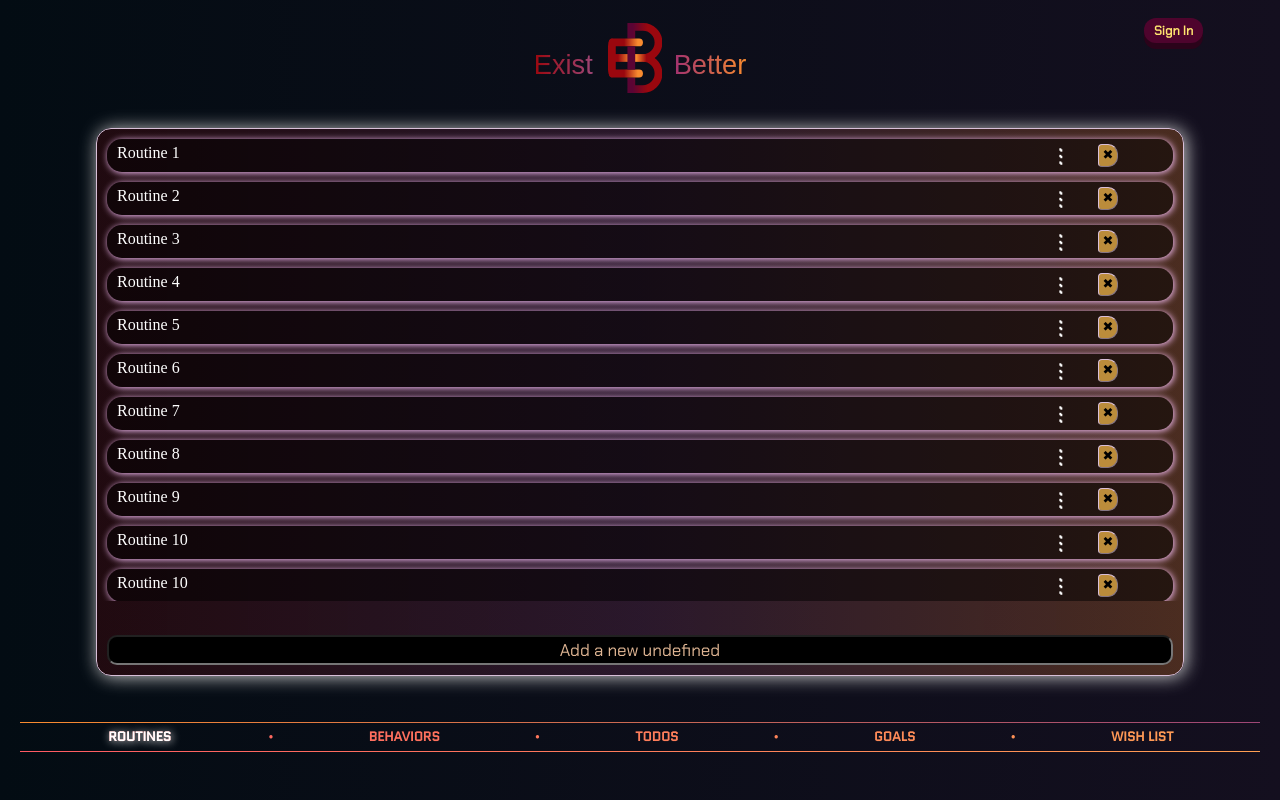
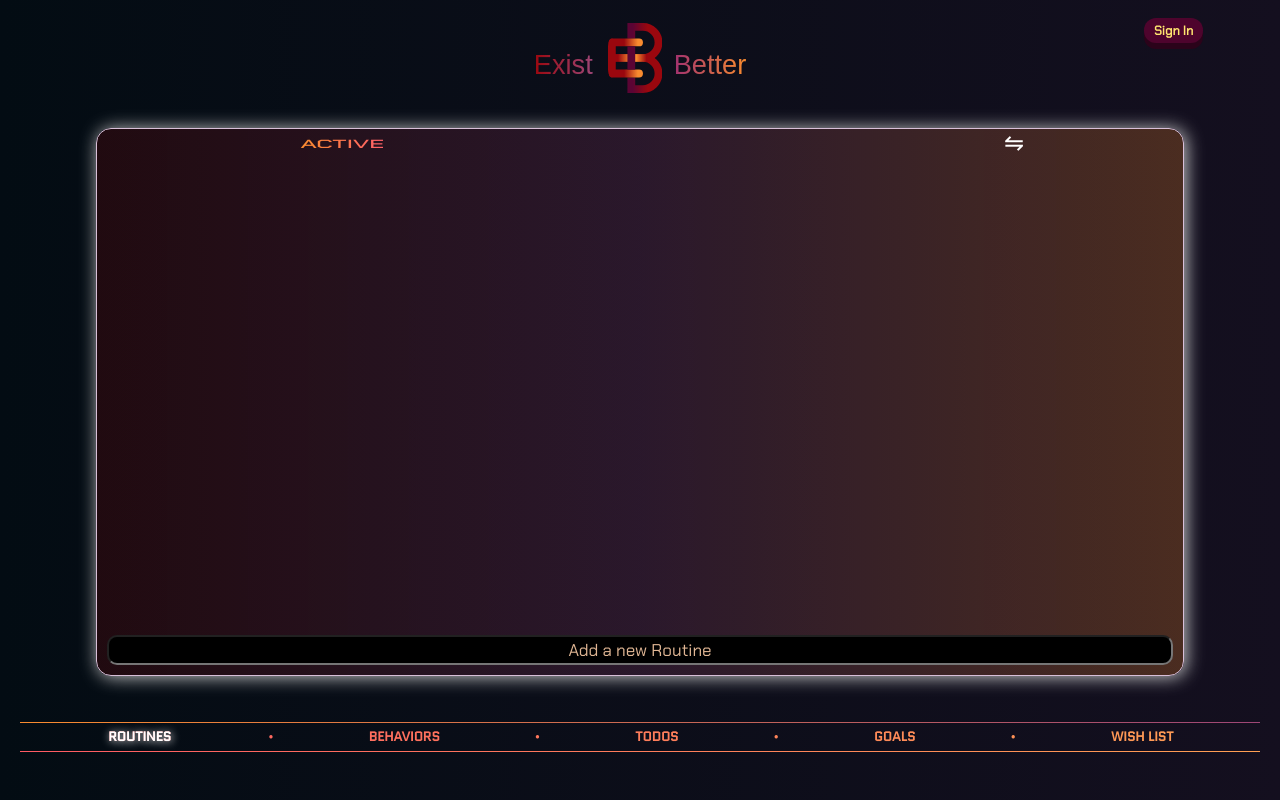
Before and after one commit to Axist8/existbetter, a React (Create React App) app: page / in a window 1280 px wide. Built offline with nearby package versions, Linux system fonts and the light colour scheme; a web font is replaced by a local one.

Commit message:
ready for edit functionality

```diff
--- a/src/Components/ActionPlate/ActionItem/actionItem.css
+++ b/src/Components/ActionPlate/ActionItem/actionItem.css
@@ -3,7 +3,7 @@
     overflow: auto;
     box-shadow: rgb(253, 197, 255) 1px 1px 7px;
     background-color:rgba(0, 0, 0, 0.5);
-    padding: 5px 5px;
+    padding: 3px 5px;
     border-radius: 15px;
     box-sizing: border-box;
     display: flex;
@@ -13,7 +13,8 @@
 .action-controls {
     display: inline-grid;
     grid-template-columns: repeat(3, 1fr);
-    flex-basis: 20%;
+    flex-basis: 23%;
+    margin-right: -2px;
 }
 
 .edit-btn {
@@ -43,14 +44,14 @@
 }
 
 .action-text {
-    flex-basis: 80%;
+    flex-basis: 77%;
     padding-left: 2px;
-    margin: 0;
+    margin: 2px 0 0 0;
     padding: 0 0 0 5px;
 }
 
 .counter-container {
-    margin: 0;
+    margin: 0 0 0 -4px;
     display: flex;
     align-items: center;
     justify-content: center;
--- a/src/Components/ActionPlate/Behaviors/Behaviors.js
+++ b/src/Components/ActionPlate/Behaviors/Behaviors.js
@@ -71,7 +71,7 @@ class Behaviors extends React.Component {
         )
 
         return (
-            <div className='action-plate'>
+            <div className='action-plate behavior-plate'>
                 <div className='action-list'>
                     {allBehaviors}
                 </div>
--- a/src/Components/ActionPlate/Goals/Goals.js
+++ b/src/Components/ActionPlate/Goals/Goals.js
@@ -55,7 +55,7 @@ class Goals extends React.Component {
     handleClick(e) {
         const goalId = e.target.id
         const active = goalsData.active
-        for (let i = 0; i <active.length; i++) {
+        for (let i = 0; i < active.length; i++) {
             const dataId = active[i].id
             if (parseInt(goalId) === dataId) {
                 const comp = goalsData.completed
@@ -113,7 +113,9 @@ class Goals extends React.Component {
                 <div className='action-list-container'>
                     <div className='active-switch'>
                         <div className='active-title-container'>
-                            <h4 className='active-title'>{this.state.completedTab ? 'complete' : 'active'}</h4>
+                            <h4 className='active-title'>
+                                {this.state.completedTab ? 'complete' : 'active'}
+                            </h4>
                         </div>
                         <button className='switch' onClick={this.handleSwitch}>
                             ⇋
--- a/src/Components/ActionPlate/Routines/Routines.js
+++ b/src/Components/ActionPlate/Routines/Routines.js
@@ -7,37 +7,110 @@ class Routines extends React.Component {
     constructor() {
         super()
         this.state = {
+            inactiveTab: false,
+            newRoutine: '',
             routines: routineData
         }
         this.handleChange = this.handleChange.bind(this)
+        this.handleSubmit = this.handleSubmit.bind(this)
+        this.handleClick = this.handleClick.bind(this)
+        this.handleSwitch = this.handleSwitch.bind(this)
     }
 
-    handleChange(id) {
+    handleChange(e) {
+        const {value} = e.target
+        this.setState({ newRoutine: value })
+    }
+
+    handleSubmit(e) {
+        e.preventDefault()
+        if (routineData.length >= 200) {
+            alert('Limit of 200 Routines reached')
+            return
+        }
+        const idMap = routineData.map(routine => routine.id)
+        for (let i = 0; i < 200; i++) {
+            if (!idMap.includes(i)) {
+                routineData.push(
+                    {
+                        id: i,
+                        userInput: this.state.newRoutine,
+                        type: 'checkmark'
+                    }
+                )
+                break
+            }
+        }
         this.setState(prev => {
-            const updatedRoutines = prev.routines.map(routine => {
-                if (routine.id === id) {
-                    return {
-                        ...routine,
-                        completed: !routine.completed
-                    }
-                }
-                return routine
-            })
             return {
-                routines: updatedRoutines
+                ...prev,
+                inactiveTab: false,
+                newRoutine: ''
             }
         })
     }
 
+    handleClick(e) {
+        const routineId = parseInt(e.target.id)
+        const routInd = routineData.findIndex((obj => obj.id === routineId))
+        routineData[routInd].type = 'complete'
+        this.setState(prev => prev)
+    }
+
+    handleSwitch() {
+        this.setState({
+            inactiveTab: !this.state.inactiveTab
+        })
+    }
+
     render() {
-        const allRoutines = this.state.routines.map(item => <ActionItem key={item.id} item={item} handleChange={this.handleChange} />)
+        const activeRoutines = this.state.routines.filter(routine => {
+            return routine.type === 'checkmark'
+        }).map(item =>
+            <ActionItem
+                key={item.id}
+                id={item.id}
+                item={item}
+                handleClick={this.handleClick}
+            />
+        )
+
+        const inactiveRoutines = this.state.routines.filter(routine => {
+            return routine.type === 'complete'
+        }).map(item =>
+            <ActionItem
+                key={item.id}
+                id={item.id}
+                item={item}
+            />
+        )
+
+        const actionContent = this.state.inactiveTab ?
+            inactiveRoutines : activeRoutines
 
         return (
             <div className='action-plate'>
-                <div className='action-list'>
-                    {allRoutines}
+                <div className='action-list-container'>
+                    <div className='active-switch'>
+                        <div className='active-title-container'>
+                            <h4 className='active-title'>
+                                {this.state.inactiveTab ? 'inactive' : 'active'}
+                            </h4>
+                        </div>
+                        <button className='switch' onClick={this.handleSwitch}>
+                            ⇋
+                        </button>
+                    </div>
+                    <div className='action-list'>
+                        {actionContent}
+                    </div>
                 </div>
-                <AddAction />
+                <AddAction
+                    handleSubmit={this.handleSubmit}
+                    handleChange={this.handleChange}
+                    value={this.state.newRoutine}
+                    section='Routine'
+                />
             </div>
         )
     }
--- a/src/Components/ActionPlate/Routines/routineData.js
+++ b/src/Components/ActionPlate/Routines/routineData.js
@@ -1,15 +1,3 @@
-const routineData = [{id: 1, userInput: 'Routine 1', completed: false, type: 'checkmark'},
-    {id: 2, userInput: 'Routine 2', completed: false, type: 'checkmark'},
-    {id: 3, userInput: 'Routine 3', completed: false, type: 'checkmark'},
-    {id: 4, userInput: 'Routine 4', completed: false, type: 'checkmark'},
-    {id: 5, userInput: 'Routine 5', completed: false, type: 'checkmark'},
-    {id: 6, userInput: 'Routine 6', completed: false, type: 'checkmark'},
-    {id: 7, userInput: 'Routine 7', completed: false, type: 'checkmark'},
-    {id: 8, userInput: 'Routine 8', completed: false, type: 'checkmark'},
-    {id: 9, userInput: 'Routine 9', completed: false, type: 'checkmark'},
-    {id: 10, userInput: 'Routine 10', completed: false, type: 'checkmark'},
-    {id: 11, userInput: 'Routine 10', completed: false, type: 'checkmark'},
-    {id: 12, userInput: 'Routine 10', completed: false, type: 'checkmark'}
-]
+const routineData = []
 
 export default routineData
--- a/src/Components/ActionPlate/actionPlate.css
+++ b/src/Components/ActionPlate/actionPlate.css
@@ -31,6 +31,10 @@
     justify-content: space-between;
     box-shadow: 2px 1px 18px rgb(202, 202, 202);
     border: 1px thistle solid;
+}
+
+.behavior-plate {
+    padding-top: 5px;
 }
 
 .active-switch {
@@ -113,21 +117,27 @@ h4 {
     margin: 3px 10px 10px 10px;
 }
 
-@media only screen and (min-height: 590px) {
+@media only screen and (min-height: 500px) {
     .action-list {
         max-height: 54vh;
     }
 }
 
-@media only screen and (min-height: 630px) {
+@media only screen and (min-height: 550px) {
     .action-list {
-        max-height: 55vh;
+        max-height: 56vh;
+    }
+}
+
+@media only screen and (min-height: 590px) {
+    .action-list {
+        max-height: 57vh;
     }
 }
 
 @media only screen and (min-height: 666px) {
     .action-list {
-        max-height: 56vh;
+        max-height: 58.2vh;
     }
     .action-plate-container {
         max-height: 75vh;
@@ -136,7 +146,7 @@ h4 {
 
 @media only screen and (min-height: 730px) {
     .action-list {
-        max-height: 59vh;
+        max-height: 61vh;
     }
     .action-plate-container {
         max-height: 77vh;
@@ -145,7 +155,7 @@ h4 {
 
 @media only screen and (min-height: 820px) {
     .action-list {
-        max-height: 62.5vh;
+        max-height: 64.5vh;
     }
     .action-plate-container {
         max-height: 80vh;
@@ -154,13 +164,13 @@ h4 {
 
 @media only screen and (min-height: 910px) {
     .action-list {
-        max-height: 63.2vh;
+        max-height: 65vh;
     }
 }
 
 @media only screen and (min-height: 1000px) {
     .action-list {
-        max-height: 65.5vh;
+        max-height: 67vh;
     }
     .action-plate-container {
         max-height: 82vh;
@@ -169,19 +179,19 @@ h4 {
 
 @media only screen and (min-height: 1100px) {
     .action-list {
-        max-height: 66vh;
+        max-height: 68vh;
     }
 }
 
 @media only screen and (min-height: 1200px) {
     .action-list {
-        max-height: 67vh;
+        max-height: 69vh;
     }
 }
 
 @media only screen and (min-height: 1300px) {
     .action-list {
-        max-height: 70vh;
+        max-height: 71vh;
     }
     .action-plate-container {
         max-height: 85vh;
```
